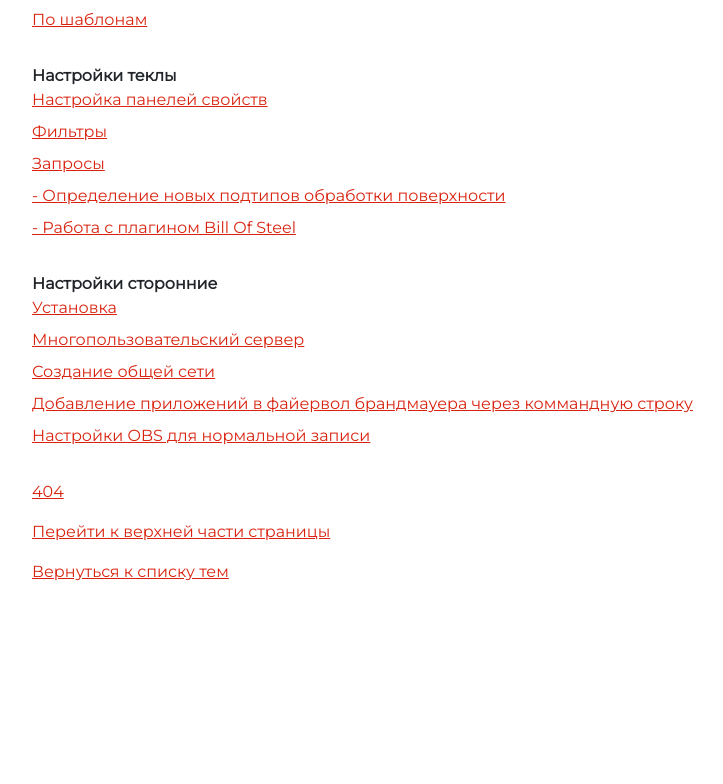
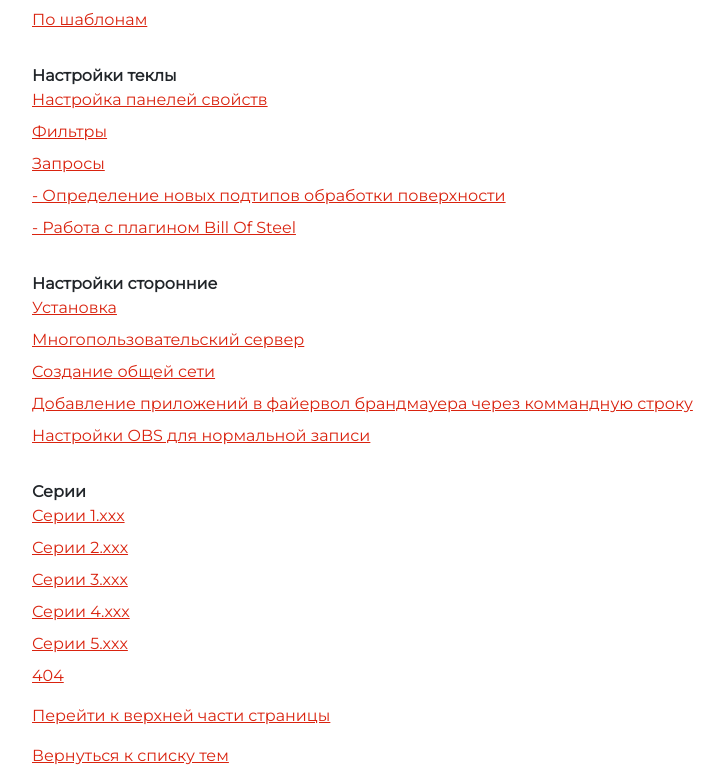
Before and after one commit to DenisAShmelev/denis.a.shmelev.github.io, a plain HTML site: page index.html in a window 1280 px wide. Shown: the part 336-1120 px from the top of the page, without its empty margins (48-771 px from the left). Before the commit the page ends 936 px from the top, so only its background shows below. Drawn offline with Linux system fonts and the light colour scheme.

Commit message:
Update index.html

```diff
--- a/index.html
+++ b/index.html
@@ -29,7 +29,8 @@
 			<dd><a href="Создание перегородок.html">+- Создание перегородок</a></dd>
 
 			<dd><a href="Стадии модели.html">Стадии модели</a></dd>
-			<dd><a href="Download\Раскладка плит.py">Подбор оптимальной раскладки плит на заданном участке (Скачать)</a></dd>
+			<dd><a href="Download\Раскладка плит.py">Подбор оптимальной раскладки плит на заданном участке (Скачать)</a>
+			</dd>
 			<br>
 
 			<dt>Настройки чертежа</dt>
@@ -62,7 +63,12 @@
 
 
 
-
+			<dt>Серии</dt>
+			<dd><a href="Серии\1.html">Серии 1.ххх</a></dd>
+			<dd><a href="Серии\2.html">Серии 2.ххх</a></dd>
+			<dd><a href="Серии\3.html">Серии 3.ххх</a></dd>
+			<dd><a href="Серии\4.html">Серии 4.ххх</a></dd>
+			<dd><a href="Серии\5.html">Серии 5.ххх</a></dd>
 			<dd><a href="404.html">404</a></dd>
 		</dl>
 
```
